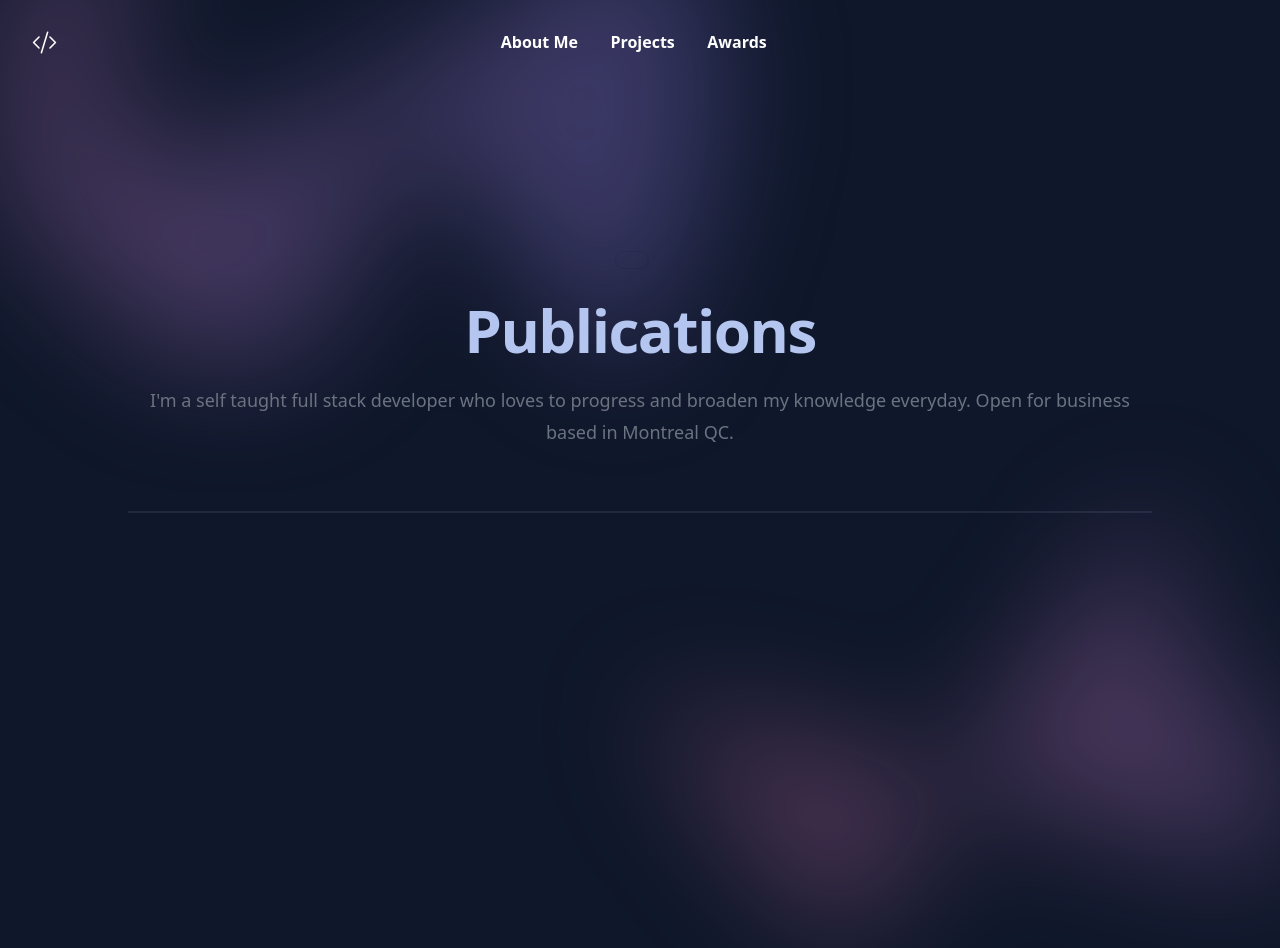
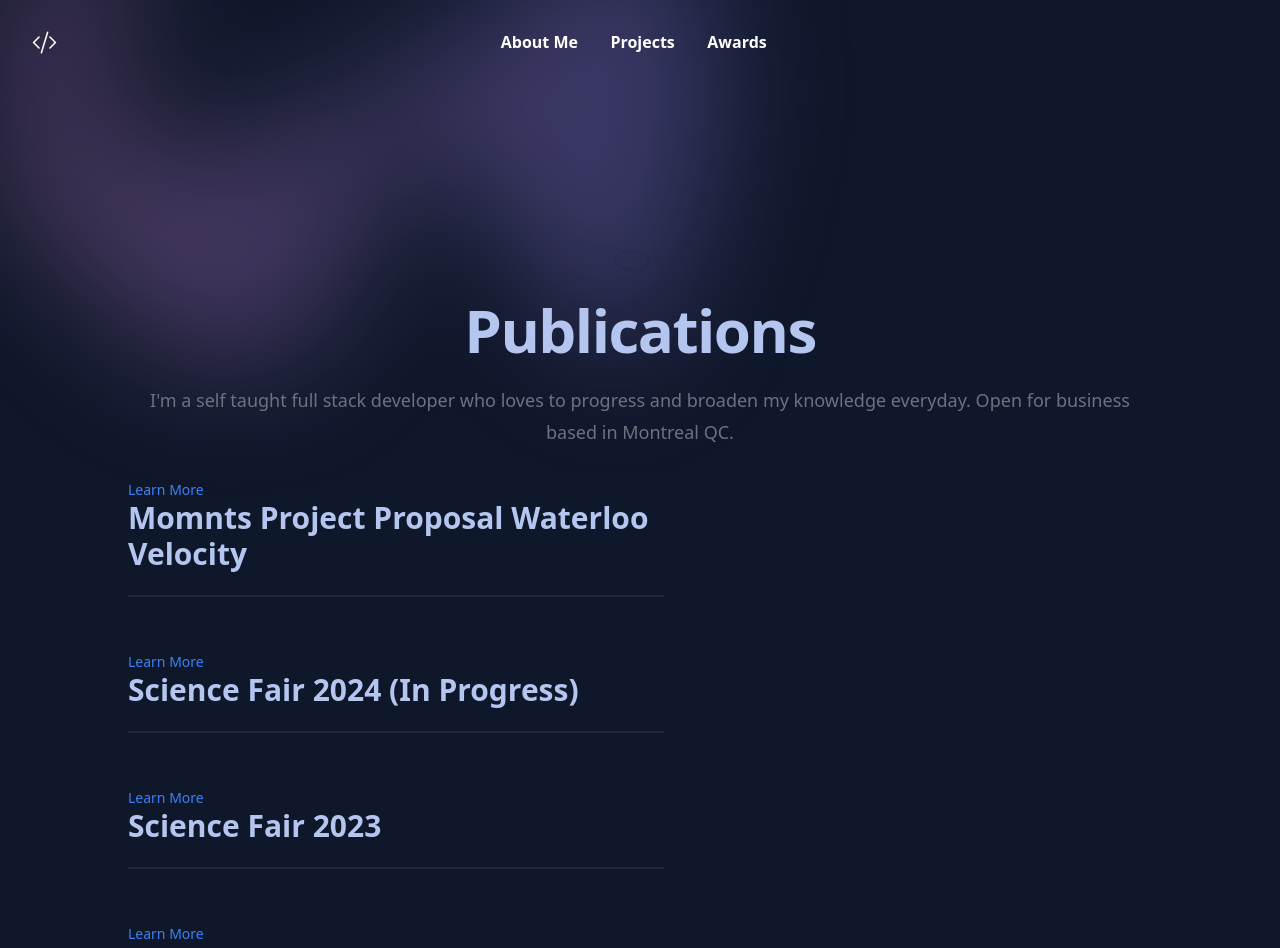
Before and after one commit to NathanArunaaa/NathanArunaPortfolio, an Angular app: page /publications in a window 1280 px wide. Shown: the top 948 px of the page. Built offline with nearby package versions, Linux system fonts and the light colour scheme.

Commit message:
publications page added

```diff
--- a/src/app/awards/awards.component.ts
+++ b/src/app/awards/awards.component.ts
@@ -26,7 +26,7 @@ export class AwardsComponent implements OnInit {
 
   ngOnInit(): void {
 
-    this.title.setTitle('Nathan Aruna | Home');
+    this.title.setTitle('Nathan Aruna | Awards');
 
     this.seo.generateTags({
       title: 'Nathan Aruna | Awards',
--- a/src/app/home/home.component.html
+++ b/src/app/home/home.component.html
@@ -26,7 +26,7 @@
             <div
               class="relative overflow-hidden rounded-full py-1.5 px-4 text-sm leading-6 ring-1 ring-gray-300/10 hover:ring-gray-500/10">
               <span class="text-white-600">
-                Most Recent Project. <a href="https://docs.google.com/document/d/1U2uQNwzD3uZj7pX9jrCrtF_zotEk5ATTGpqBwOP-ABk/edit?usp=sharing"
+                My Most Recent Project. <a href="https://docs.google.com/document/d/1U2uQNwzD3uZj7pX9jrCrtF_zotEk5ATTGpqBwOP-ABk/edit?usp=sharing"
                   class="font-semibold text-blue-500"><span class="absolute inset-0" aria-hidden="true"></span>Read More <span aria-hidden="true">&rarr;</span></a>
               </span>
             </div>
--- a/src/app/publications/publications.component.html
+++ b/src/app/publications/publications.component.html
@@ -29,16 +29,30 @@
             </div>
             <div class="p-2"></div>
           </div>
-          <div>
+          <div >
             <h1 class="text-4xl font-bold tracking-tight sm:text-center sm:text-6xl">Publications</h1>
             <p class="mt-6 text-lg leading-8 text-gray-500 sm:text-center">I'm a self taught full stack developer who
               loves to progress and broaden my knowledge everyday. Open for business based in Montreal QC.
             </p>
 
-            <div class="p-5"></div>
-            <div class="divider "></div>
-            <div class="p-5"></div>
+            <div *ngFor="let publicationData of publicationData" class="container  mx-auto">
 
+              <div class="mt-8 lg:-mx-6 lg:flex lg:items-center">
+
+                <div class="mt-6 lg:w-1/2 lg:mt-0 lg:mx-6 ">
+                  <a href={{publicationData.link}}>
+                  <p class="text-sm text-blue-500 ">Learn More</p>
+                </a>
+                  <a href="#"
+                    class="text-3xl font-bold tracking-normal sm:text-center sm:text-3xl">
+                    {{publicationData.title}}
+                  </a>
+
+                  <p class="mt-3 text-sm text-gray-500 dark:text-gray-300 md:text-sm">
+                    <div class="divider "></div>
+                </div>
+              </div>
+            </div>
 
 
               <div class="mx-auto grid max-w-6xl  grid-cols-1 gap-6 p-1 sm:grid-cols-2 md:grid-cols-3 lg:grid-cols-2">
--- a/src/app/publications/publications.component.ts
+++ b/src/app/publications/publications.component.ts
@@ -1,5 +1,15 @@
 import { Component } from '@angular/core';
 
+import  publications  from '../../assets/publications.json';
+import { SeoService } from './../seo.service';
+import { Title } from '@angular/platform-browser';
+
+interface publicationData {
+  title: String;
+  link: String;
+
+
+}
 @Component({
   selector: 'app-publications',
   templateUrl: './publications.component.html',
@@ -7,4 +17,22 @@ import { Component } from '@angular/core';
 })
 export class PublicationsComponent {
 
+  publicationData: publicationData[] = publications;
+
+  constructor(private seo: SeoService, private title: Title) {
+
+  }
+  ngOnInit(): void {
+
+    this.title.setTitle('Nathan Aruna | Publications');
+
+    this.seo.generateTags({
+      title: 'Nathan Aruna | Publications',
+      description: 'Nathan Aruna Publications Page',
+      image: 'https://user-images.githubusercontent.com/88948653/241126694-8ca93461-b74a-4c96-a703-82211f8ffc81.jpg',
+      slug: 'home'
+    })
+
 }
+
+}
--- a/src/assets/projects.json
+++ b/src/assets/projects.json
@@ -11,10 +11,7 @@
     "title": "ETSD047T - Fully Autonomous Delivery and Surveillance Drone",
     "link": "https://projectboard.world/isef/project/etsd047t-fully-autonomous-delivery-and-surveillance-drone"
   },
-  {
-    "title": "Les Inventif",
-    "link": "https://www.tv5unis.ca/videos/les-inventifs/saisons/2/episodes/4"
-  },
+
   {
     "title": "Laval Senior Academy Robotics",
     "link": "https://lsarobotics.ca/landing-page"
--- /dev/null
+++ b/src/assets/publications.json
@@ -0,0 +1,25 @@
+[
+  {
+    "title": "Momnts Project Proposal Waterloo Velocity",
+    "link": "https://docs.google.com/document/d/1U2uQNwzD3uZj7pX9jrCrtF_zotEk5ATTGpqBwOP-ABk/edit#heading=h.3p15pulrd9rw"
+  },
+  {
+    "title": "Science Fair 2024 (In Progress)",
+    "link": "http://localhost:4200/assets/Research_paper2.pdf"
+  },
+  {
+    "title": "Science Fair 2023",
+    "link": "https://nathanaruna.com/assets/Research_paper.pdf"
+  },
+  {
+    "title": "Science Fair 2022",
+    "link": "https://nathanaruna.com/assets/Research_paper.pdf"
+  },
+  {
+    "title": "Unreal-Playfab-Login-Register-Tutorial",
+    "link": "https://github.com/NathanArunaaa/Unreal-Playfab-Login-Register-Tutorial"
+  }
+
+
+
+]
--- a/src/index.html
+++ b/src/index.html
@@ -19,7 +19,7 @@
 
   <meta property="og:url" content="https://nathanaruna.com/home" />
   <meta property="og:type" content="website" />
-  <meta property="og:title" content="Nathan|Aruna" />
+  <meta property="og:title" content="Nathan | Aruna" />
   <meta property="og:description" content="Nathan Aruna's Portfolio" />
   <meta property="og:image" content="https://user-images.githubusercontent.com/88948653/238162143-7334eaf9-405f-4b06-8186-2a110003d07c.jpg" />
 
```
Also changed, not shown: 1 other file (tests, documents, lock files or other folders).
